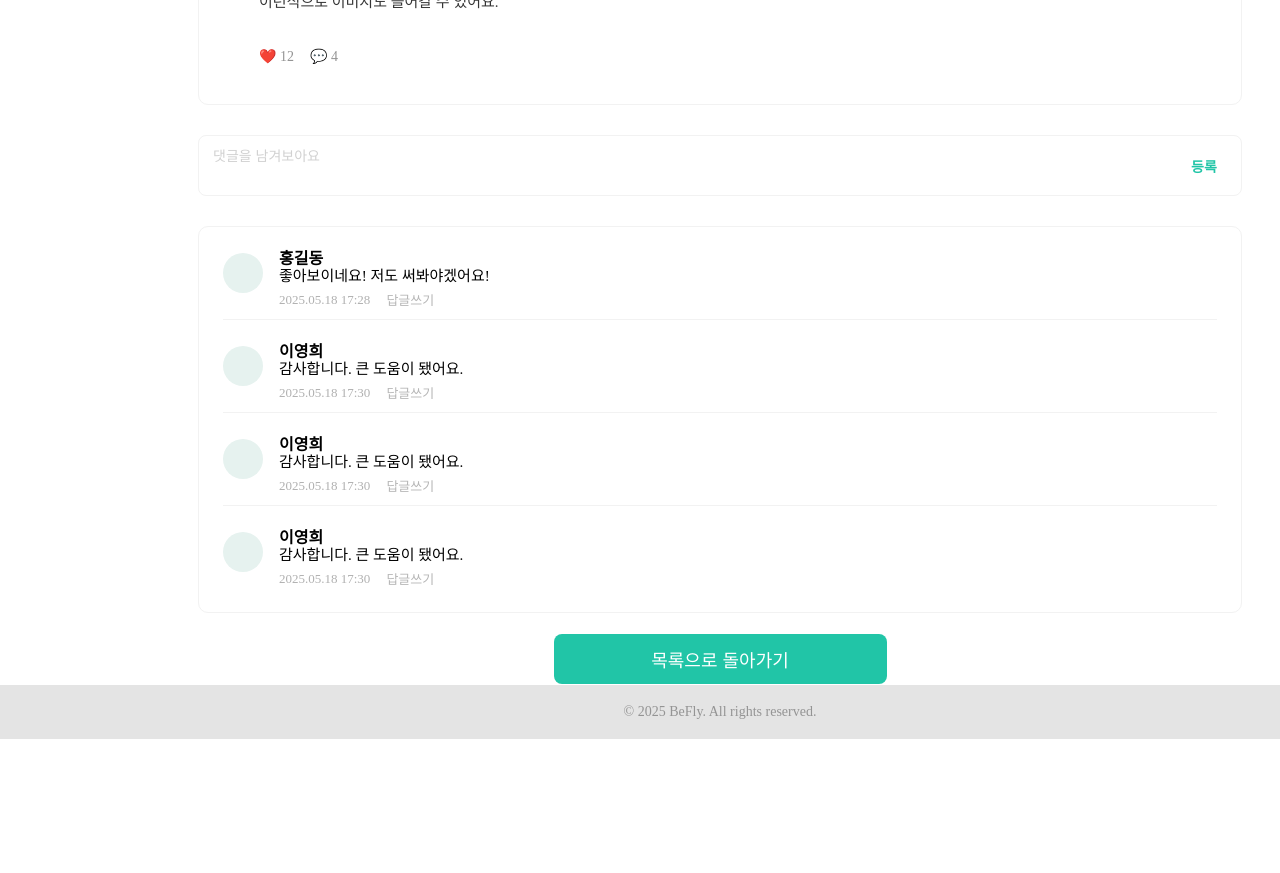
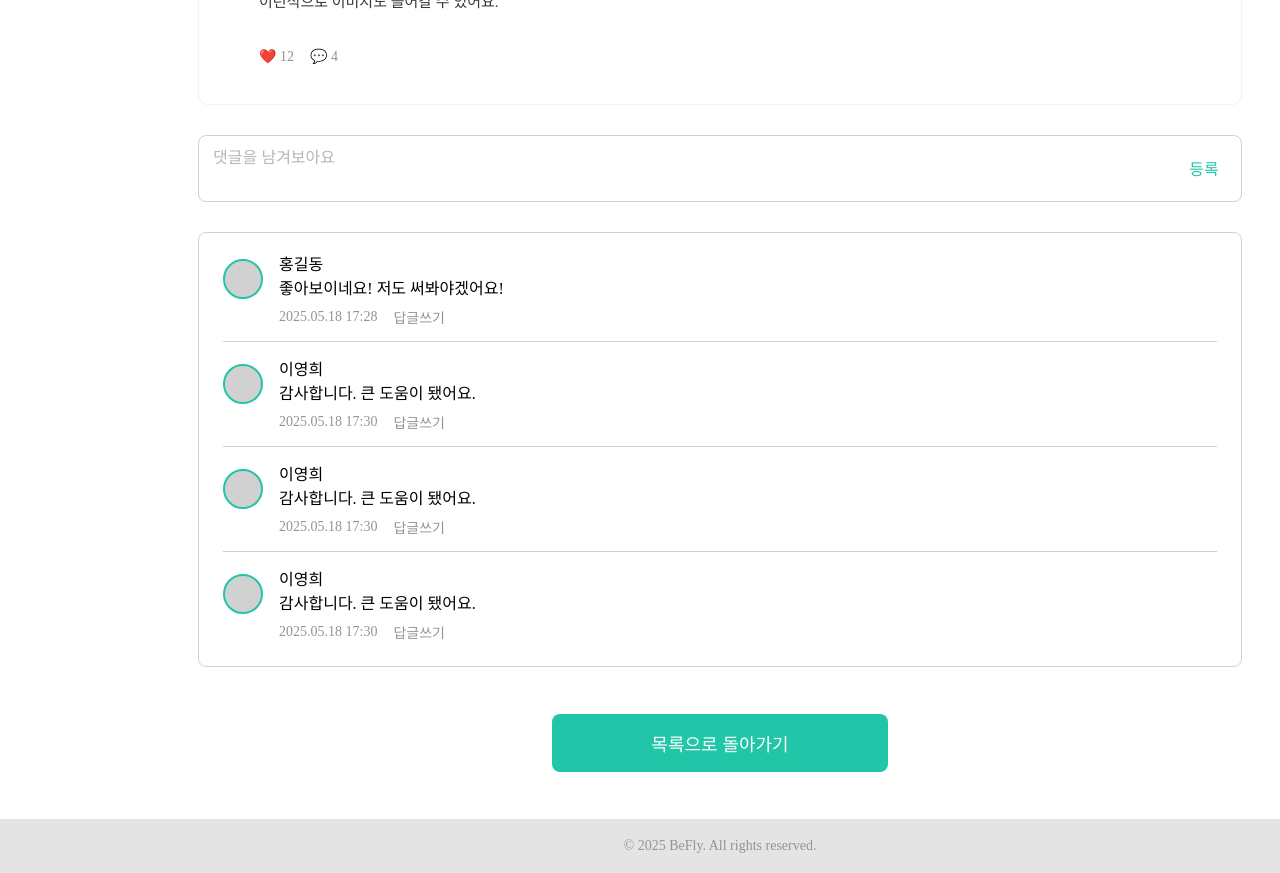
Before and after one commit to KEA-ReNov8/Befly-FE, a React (Vite) app: page /free/1 in a window 1280 px wide. Shown: the part 620-1493 px from the top of the page. Before the commit the page ends 1359 px from the top, so only its background shows below. Built offline with nearby package versions, Linux system fonts and the light colour scheme; a small style sheet from the web is missing; a web font is replaced by a local one.

Commit message:
KAN-175-3/ref/게시글 댓글 컴포넌트 디자인 수정

```diff
--- a/src/pages/post/components/postwrite/CommentInputBox.jsx
+++ b/src/pages/post/components/postwrite/CommentInputBox.jsx
@@ -19,16 +19,20 @@ const CommentInputContainer = styled.div`
   display: flex;
   align-items: center;
   gap: 8px;
-  border: 1px solid ${theme.colors.gray[200]};
+  border: 1px solid ${theme.colors.gray[400]};
   border-radius: 8px;
   padding: 8px 12px;
+  ::-webkit-scrollbar {
+    display: none;
+  } //스크롤바 여부
 `;
 const CommentInput = styled.textarea`
   flex: 1;
   min-height: 40px;
   max-height: 120px;
   border: none;
-  font-size: 14px;
+  font-size: ${theme.fontSize.md};
+  font-weight: ${theme.fontWeight.medium};
   resize: none;
   overflow-y: auto;
   overflow-wrap: break-word;
@@ -36,7 +40,7 @@ const CommentInput = styled.textarea`
   line-height: 1.4;
   outline: none;
   &::placeholder {
-    color: ${theme.colors.gray[400]};
+    color: ${theme.colors.gray[500]};
   }
 `;
 const CommentButton = styled.button`
@@ -44,9 +48,12 @@ const CommentButton = styled.button`
   height: 40px;
   background-color: #fff;
   color: ${theme.colors.green.main};
-  font-size: 14px;
-  font-weight: 600;
+  font-size: ${theme.fontSize.md};
+  font-weight: ${theme.fontWeight.medium};
   border: none;
-  border-radius: 8px;
   cursor: pointer;
+
+  &:hover {
+    color: ${theme.colors.green.hover};
+  }
 `;
--- a/src/pages/post/components/postwrite/CommentListBox.jsx
+++ b/src/pages/post/components/postwrite/CommentListBox.jsx
@@ -1,6 +1,10 @@
 import styled from 'styled-components';
 import theme from '@app/styles/theme';
+import Arrow from '@shared/assets/icons/arrow.svg';
+import DeleteModal from '@pages/my/components/DeleteModal';
+import { useState } from 'react';
 
+//삭제 안될 경우 삭제 모달 복제해서 새로 만들기
 export const CommentListBox = ({
   comments,
   replyInput,
@@ -9,7 +13,16 @@ export const CommentListBox = ({
   onReplyInputChange,
   onReplySubmit,
   userId,
-}) => (
+}) => {
+
+  const [isDeleteModalOpen, setIsDeleteModalOpen] = useState(false);
+
+  const handleDelete = () => {
+    setIsDeleteModalOpen(true);
+  };
+
+  return(
+    <>
   <CommentListSection>
     {comments.map((comment) => (
       <CommentBlock key={comment.id}>
@@ -27,7 +40,7 @@ export const CommentListBox = ({
                 <EditDeleteGroup>
                   <EditButton type="button">수정</EditButton>
                   <Divider>|</Divider>
-                  <DeleteButton type="button">삭제</DeleteButton>
+                  <DeleteButton type="button" onClick={handleDelete}>삭제</DeleteButton>
                 </EditDeleteGroup>
               )}
             </CommentInfoRow>
@@ -52,7 +65,10 @@ export const CommentListBox = ({
             {comment.replies.map((reply) => (
               <ReplyBlock key={reply.id}>
                 <ReplyRow>
-                  <ReplyProfileCircle />
+                  <Replybox>
+                    <img src={Arrow} alt="arrow" />
+                    <ReplyProfileCircle />
+                  </Replybox>
                   <ReplyRight>
                     <ReplyAuthor>{reply.author}</ReplyAuthor>
                     <ReplyContent>{reply.content}</ReplyContent>
@@ -62,7 +78,7 @@ export const CommentListBox = ({
                         <EditDeleteGroup>
                           <EditButton type="button">수정</EditButton>
                           <Divider>|</Divider>
-                          <DeleteButton type="button">삭제</DeleteButton>
+                          <DeleteButton type="button" onClick={handleDelete}>삭제</DeleteButton>
                         </EditDeleteGroup>
                       )}
                     </ReplyInfoRow>
@@ -74,22 +90,25 @@ export const CommentListBox = ({
         )}
       </CommentBlock>
     ))}
-  </CommentListSection>
-);
+    </CommentListSection>
+    {isDeleteModalOpen && <DeleteModal onClose={() => setIsDeleteModalOpen(false)} />}
+    </>
+  );
+};
 
 const CommentListSection = styled.div`
   width: 1044px;
   flex-shrink: 0;
   padding: 24px 24px 0 24px;
   box-sizing: border-box;
-  border-radius: 10px;
-  border: 1px solid ${theme.colors.gray[200]};
+  border-radius: 8px;
+  border: 1px solid ${theme.colors.gray[400]};
   margin-top: 30px;
 `;
 const CommentBlock = styled.div`
-  margin-bottom: 24px;
+  margin-bottom: 20px;
   position: relative;
-  border-bottom: 1px solid ${theme.colors.gray[200]};
+  border-bottom: 1px solid ${theme.colors.gray[400]};
   &:last-child {
     border-bottom: none;
   }
@@ -104,41 +123,47 @@ const ProfileCircle = styled.div`
   width: 40px;
   height: 40px;
   border-radius: 50%;
-  background: #e6f2ef;
+  background: ${theme.colors.gray[400]};
+  border: 2px solid ${theme.colors.green.main};
   margin-top: 2px;
 `;
 const CommentRight = styled.div`
   display: flex;
   flex-direction: column;
+  gap: 4px;
   flex: 1;
 `;
 const CommentAuthor = styled.div`
-  font-weight: 600;
-  font-size: 16px;
-  margin-bottom: 2px;
+  font-weight: ${theme.fontWeight.medium};
+  font-size: ${theme.fontSize.md};
+  margin-bottom: 4px;
 `;
 const CommentContent = styled.div`
-  font-size: 15px;
+  font-size: ${theme.fontSize.md};
+  font-weight: ${theme.fontWeight.regular};
   margin-bottom: 6px;
 `;
 const CommentInfoRow = styled.div`
   display: flex;
   align-items: center;
   gap: 12px;
-  font-size: 13px;
-  color: #b0b0b0;
+  font-size: ${theme.fontSize.smMd};
+  font-weight: ${theme.fontWeight.regular};
+  color: ${theme.colors.gray[400]};
+  margin-bottom: 4px;
 `;
 const CommentDate = styled.div`
-  color: #b0b0b0;
-  font-size: 13px;
+  color: ${theme.colors.gray[600]};
+  font-size: ${theme.fontSize.smMd};
+  font-weight: ${theme.fontWeight.regular};
 `;
 const ReplyButton = styled.button`
-  color: ${theme.colors.gray[500]};
+  color: ${theme.colors.gray[600]};
   background: none;
   border: none;
   cursor: pointer;
-  font-size: 13px;
-  font-weight: 500;
+  font-size: ${theme.fontSize.smMd};
+  font-weight: ${theme.fontWeight.regular};
   padding: 0 4px;
 `;
 const EditDeleteGroup = styled.div`
@@ -149,49 +174,65 @@ const EditDeleteGroup = styled.div`
 const EditButton = styled.button`
   background: none;
   border: none;
-  color: ${theme.colors.gray[500]};
-  font-size: 13px;
+  color: ${theme.colors.gray[600]};
+  font-size: ${theme.fontSize.smMd};
+  font-weight: ${theme.fontWeight.regular};
   cursor: pointer;
   padding: 0 2px;
+
+  &:hover {
+    color: ${theme.colors.gray[700]};
+  }
 `;
 const DeleteButton = styled.button`
   background: none;
   border: none;
-  color: ${theme.colors.gray[500]};
-  font-size: 13px;
+  color: ${theme.colors.gray[600]};
+  font-size: ${theme.fontSize.smMd};
+  font-weight: ${theme.fontWeight.regular};
   cursor: pointer;
   padding: 0 2px;
+
+  &:hover {
+    color: ${theme.colors.gray[700]};
+  }
 `;
 const Divider = styled.span`
-  color: ${theme.colors.gray[400]};
-  font-size: 13px;
+  color: ${theme.colors.gray[500]};
+  font-size: ${theme.fontSize.smMd};
+  font-weight: ${theme.fontWeight.regular};
 `;
 const ReplyInputRow = styled.div`
   margin-left: 56px;
-  margin-bottom: 10px;
+  margin-top: 10px;
+  margin-bottom: 20px;
   display: flex;
   align-items: center;
   gap: 8px;
-  border: 1px solid ${theme.colors.gray[200]};
+  border: 1px solid ${theme.colors.gray[400]};
   border-radius: 8px;
   padding: 8px 12px;
-  margin-bottom: 15px;
+
+  ::-webkit-scrollbar {
+    display: none;
+  } //스크롤바 여부
 `;
 const ReplyInput = styled.textarea`
   flex: 1;
   min-height: 32px;
   border-radius: 6px;
   border: none;
-  font-size: 14px;
+  font-size: ${theme.fontSize.smMd};
+  font-weight: ${theme.fontWeight.regular};
   padding: 6px;
   resize: none;
   outline: none;
   &::placeholder {
-    color: ${theme.colors.gray[400]};
+    color: ${theme.colors.gray[600]};
   }
 `;
 const ReplyList = styled.div`
-  margin-left: 56px;
+  margin-left: 20px;
   margin-top: 4px;
 `;
 const ReplyBlock = styled.div`
@@ -201,47 +242,60 @@ const ReplyRow = styled.div`
   display: flex;
   align-items: flex-start;
   gap: 12px;
-  margin-bottom: 15px;
+  border-top: 1px solid ${theme.colors.gray[400]};
+  padding-top: 15px;
+  margin-bottom: 10px;
+  margin-top: 10px;
+`;
+const Replybox = styled.div`
+  display: flex;
+  align-items: center;
+  gap: 8px;
 `;
 const ReplyProfileCircle = styled.div`
   width: 32px;
   height: 32px;
   border-radius: 50%;
-  background: #e6f2ef;
+  background: ${theme.colors.gray[400]};
+  border: 2px solid ${theme.colors.green.main};
   margin-top: 2px;
 `;
 const ReplyRight = styled.div`
   display: flex;
   flex-direction: column;
+  gap: 4px;
   flex: 1;
 `;
 const ReplyAuthor = styled.div`
-  font-weight: 500;
-  font-size: 15px;
-  margin-bottom: 2px;
+  font-weight: ${theme.fontWeight.medium};
+  font-size: ${theme.fontSize.md};
+  margin-bottom: 4px;
 `;
 const ReplyContent = styled.div`
-  font-size: 14px;
+  font-size: ${theme.fontSize.md};
+  font-weight: ${theme.fontWeight.regular};
   margin-bottom: 4px;
 `;
 const ReplyInfoRow = styled.div`
   display: flex;
   align-items: center;
   gap: 12px;
-  font-size: 12px;
-  color: #b0b0b0;
+  font-size: ${theme.fontSize.smMd};
+  font-weight: ${theme.fontWeight.regular};
+  color: ${theme.colors.gray[400]};
 `;
 const ReplyDate = styled.div`
-  color: #b0b0b0;
-  font-size: 12px;
+  color: ${theme.colors.gray[600]};
+  font-size: ${theme.fontSize.smMd};
+  font-weight: ${theme.fontWeight.regular};
 `;
 const ReplyRegisterButton = styled.button`
   width: 50px;
   height: 32px;
-  background-color: #fff;
+  background-color: ${theme.colors.other.white};
   color: ${theme.colors.green.main};
-  font-size: 14px;
-  font-weight: 600;
+  font-size: ${theme.fontSize.smMd};
+  font-weight: ${theme.fontWeight.medium};
   border: none;
   border-radius: 8px;
   cursor: pointer;
--- a/src/pages/post/components/postwrite/PageBottomBox.jsx
+++ b/src/pages/post/components/postwrite/PageBottomBox.jsx
@@ -10,17 +10,23 @@ export const PageBottomBox = ({ onClick }) => (
 const PageBottom = styled.div`
   height: 52px;
   flex-shrink: 0;
-  margin-top: 20px;
   display: flex;
   justify-content: center;
   align-items: center;
+  margin-top: 50px;
+  margin-bottom: 50px;
 `;
 const ToListButton = styled.button`
-  width: 333px;
-  height: 50px;
+  width: 336px;
+  height: 58px;
   background-color: ${theme.colors.green.main};
-  color: #fff;
+  color: ${theme.colors.other.white};
   border: none;
   border-radius: 8px;
-  font-size: 18px;
+  font-size: ${theme.fontSize.lgMd};
+  font-weight: ${theme.fontWeight.medium};
+
+  &:hover {
+    background-color: ${theme.colors.green.hover};
+  }
 `;
```
